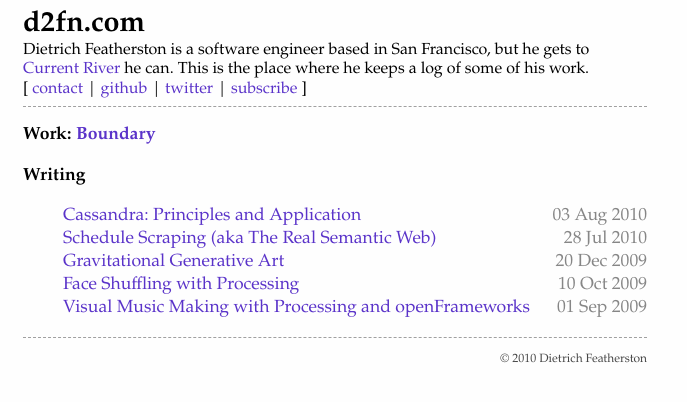
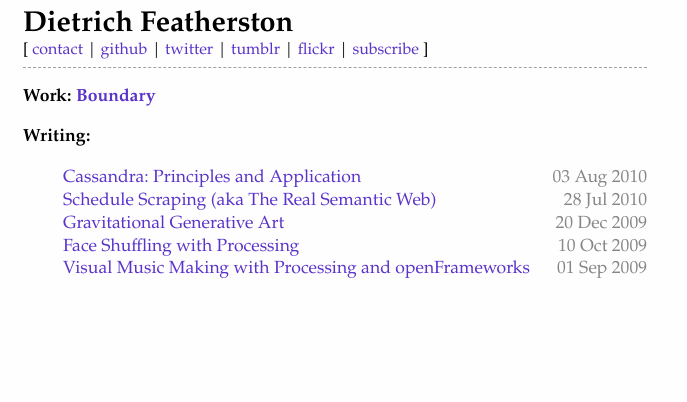
Before and after one commit to d2fn/d2fn.github.io, a Jekyll site: the page built from index.html, in a window 1280 px wide. Shown: the top 402 px of the page, without its empty margins (0-687 px from the left). Built offline with Jekyll 4.4.1, drawn with Linux system fonts in a browser that asks for light colours.

Commit message:
With a kiss and a tear on thy drooping brow.

```diff
--- a/_layouts/default.html
+++ b/_layouts/default.html
@@ -24,20 +24,14 @@
     <div id="wrap">
 
       <div id="header">
-<h1><a href="/">d2fn.com</a></h1>
-Dietrich Featherston is a software engineer based in San Francisco, but he gets to <a href="http://www.flickr.com/photos/iamdietrich/sets/72157621068784652/">Current River</a> he can.  This is the place where he keeps a log of some of his work.
-<p class="nav">[ <a href="/contact.html">contact</a> | <a href="http://github.com/dietrichf">github</a> | <a href="http://twitter.com/d2fn">twitter</a> | <a href="/atom.xml">subscribe</a> ]</p>
+        <h1><a href="/">Dietrich Featherston</a></h1>
+        <p class="nav">[ <a href="/contact.html">contact</a> | <a href="http://github.com/dietrichf">github</a> | <a href="http://twitter.com/d2fn">twitter</a> | <a href="http://d2f.tumblr.com">tumblr</a> | <a href="http://www.flickr.com/photos/iamdietrich/">flickr</a> | <a href="/atom.xml">subscribe</a> ]</p>
       </div>
 
       <div id="content">
         {{ content }}
       </div>
 
-<div id="footer">
-<!-- todo: change this to be an href to contact info when you get it up -->
-  <p>&copy; 2010 <a href="/contact.html">Dietrich Featherston</a>
-</div>
-
     </div>
 
   </body>
--- a/index.html
+++ b/index.html
@@ -8,7 +8,7 @@ title: Dietrich Featherston
 </p>
 
 <p>
-<strong>Writing</strong>
+<strong>Writing:</strong>
 </p>
 
 <ul class="posts">
```
Also changed, not shown: _layouts/post.html (+0 -9 lines), contact.textile (+6 -5 lines). Lines whose indentation alone changed are shown as unchanged.
